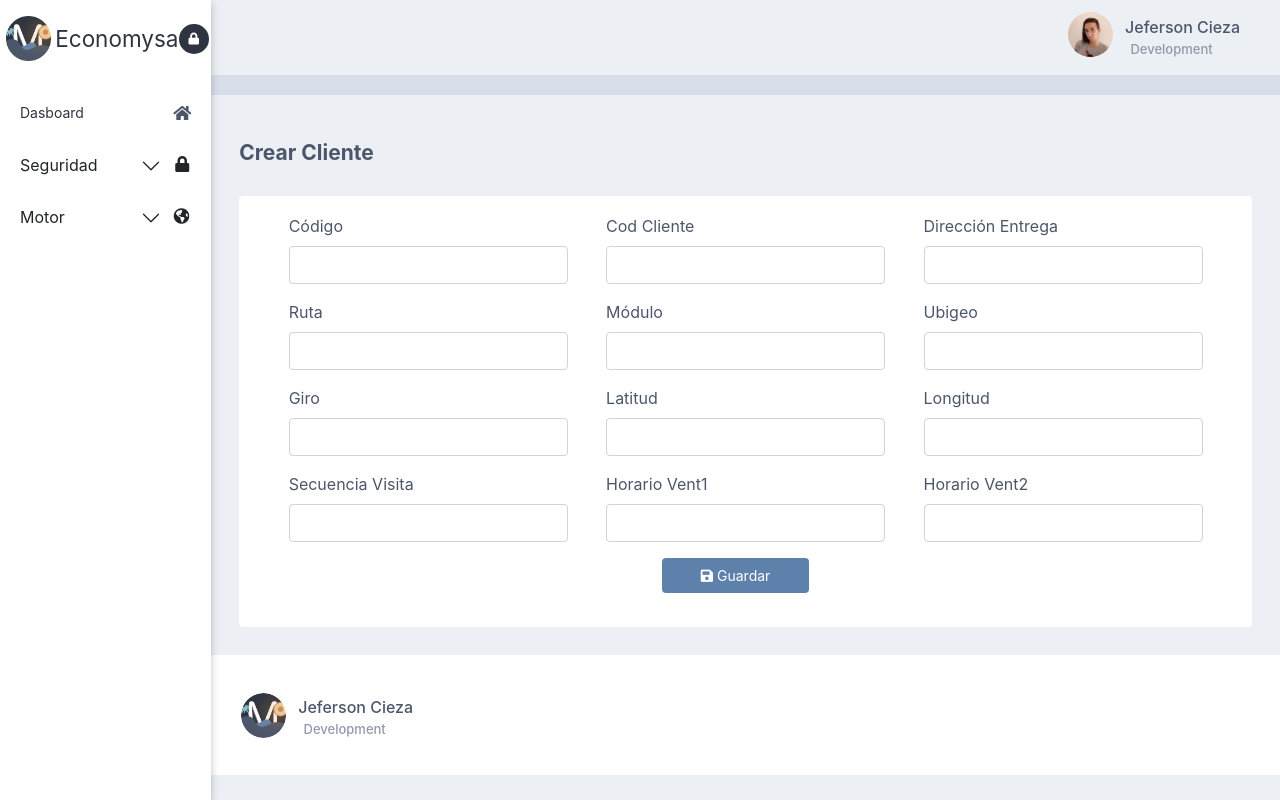
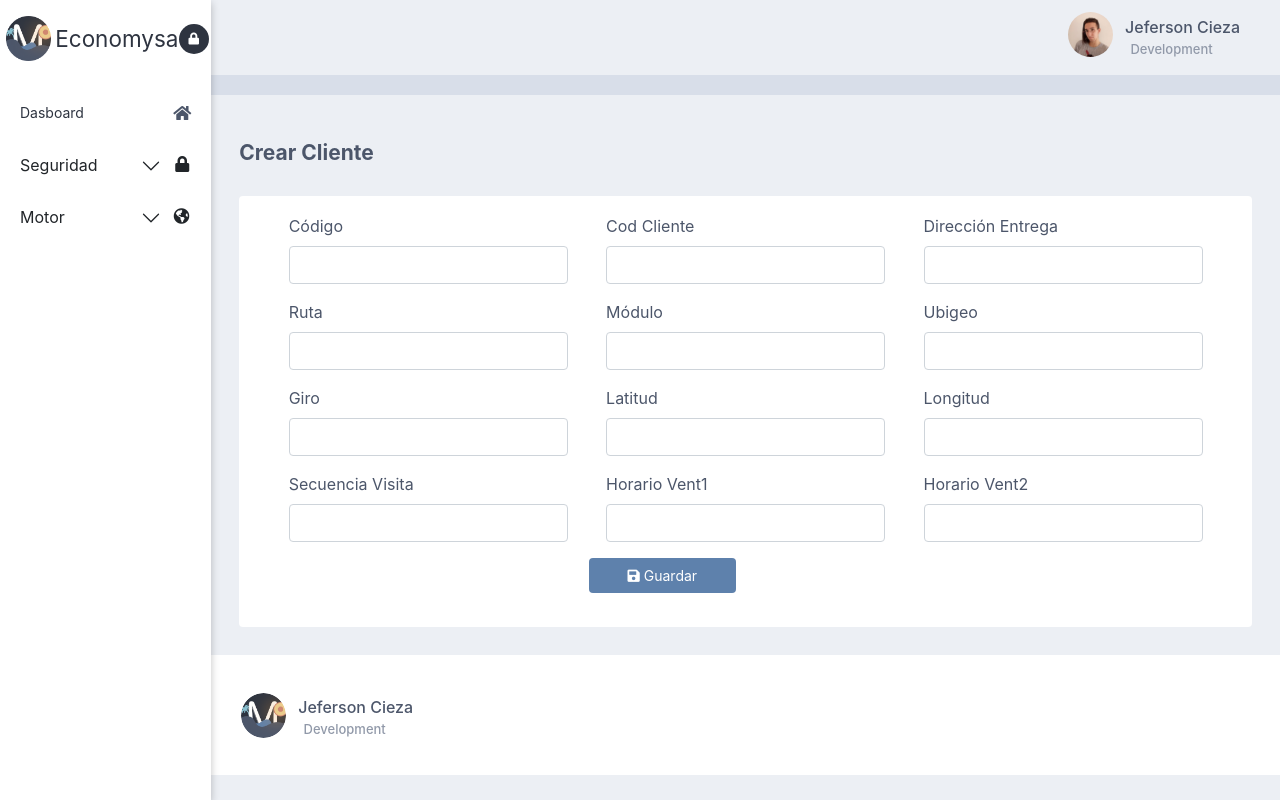
Before and after one commit to Linkhub-git/economysa-motor-front, a React (Create React App) app: page /motor/form-motor in a window 1280 px wide. Built offline with nearby package versions, Linux system fonts and the light colour scheme.

Commit message:
Container Button N°2

```diff
--- a/src/components/Formularios/FormularioMotores.js
+++ b/src/components/Formularios/FormularioMotores.js
@@ -89,6 +89,8 @@ function FormularioMotores() {
                         <div className='btn-formContainer'>
                             <button className='btn-saveForm'><i className="fas fa-save"></i> Guardar</button>
                         </div>
+                        <div className='btn-formContainer2'>
+                        </div>
                 </div>
                 </div>
         </div>
```
